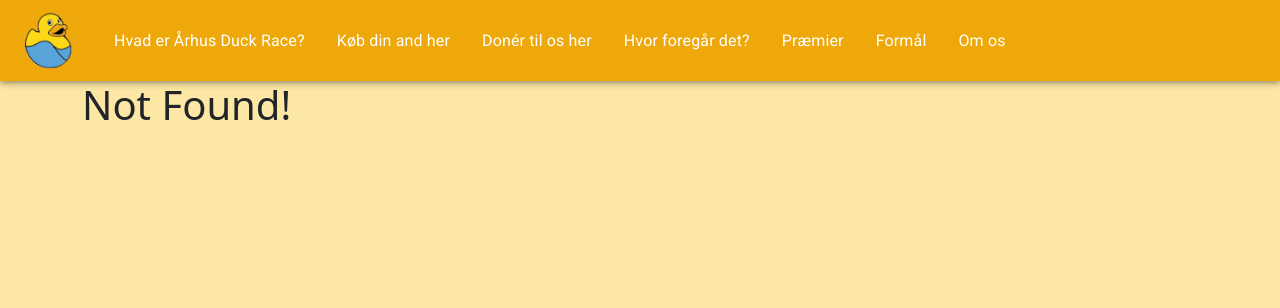
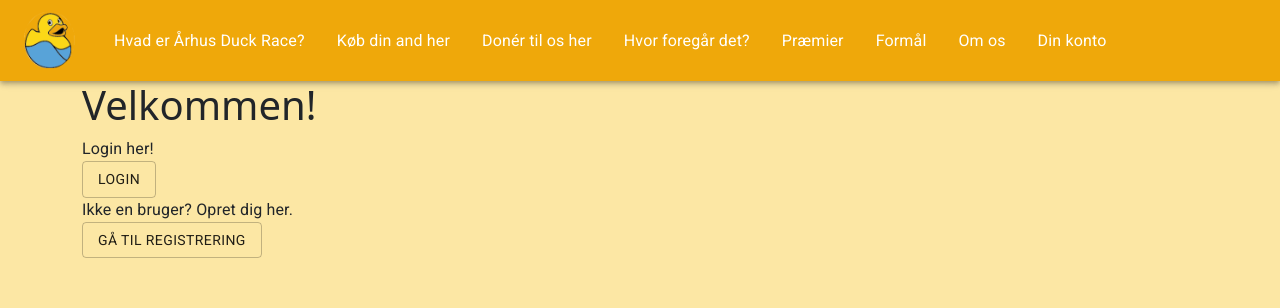
Before and after one commit to ATS-SKP-DataIT/jonas-duckrace, a React (Create React App) app in the folder frontend/: page /skp-projekt-aarhus-duck-race/profile in a window 1280 px wide. Before the commit this address had no page. Shown: the top 308 px of the page. Built offline with nearby package versions, Linux system fonts and the light colour scheme.

Commit message:
Tilføjet profilside

```diff
--- a/frontend/src/App.js
+++ b/frontend/src/App.js
@@ -14,6 +14,7 @@ import { AboutUs } from "./modules/AboutUs/AboutUs"
 import { Donate } from "./modules/Donate/Donate"
 import { LoadingSplash } from './modules/LoadingSplash/LoadingSplash'
 import { Signup } from './modules/userCreation/Signup'
+import { Profile } from './modules/Profilside/profile'
 
 
 function App() {
@@ -30,6 +31,7 @@ function App() {
           <Route exact path="/Donate" component={Donate} />
           <Route exact path="/splash" component={LoadingSplash} />
           <Route exact path="/signup" component={Signup} />
+          <Route exact path="/profile" component={Profile} />
           <Route component={NotFound} />
         </Switch>
       </Layout>
--- a/frontend/src/Layout/UpdatedNav.jsx
+++ b/frontend/src/Layout/UpdatedNav.jsx
@@ -62,6 +62,9 @@ export const Navigation = () => {
           <MenuItem className={classes.menuItem}>
             <Typography className={classes.linkNav} component={Link} to="/aboutus">Om os</Typography>
           </MenuItem>
+          <MenuItem className={classes.menuItem}>
+            <Typography className={classes.linkNav} component={Link} to="/profile">Din konto</Typography>
+          </MenuItem>
 
           <Typography variant="h6" component="div" sx={{ flexGrow: 1 }}>
 
@@ -99,6 +102,7 @@ export const Navigation = () => {
                 <MenuItem style={{backgroundColor: "#FCE7A4"}} component={Link} to="/prizes" onClick={handleClose}>Præmier</MenuItem>
                 <MenuItem style={{backgroundColor: "#FCE7A4"}} component={Link} to="/purpose" onClick={handleClose}>Formål</MenuItem>
                 <MenuItem style={{backgroundColor: "#FCE7A4"}} component={Link} to="/aboutus" onClick={handleClose}>Om os</MenuItem>
+                <MenuItem style={{backgroundColor: "#FCE7A4"}} component={Link} to="/profile" onClick={handleClose}>Din konto</MenuItem>
               </Menu>
             </div>
         </Toolbar>
--- /dev/null
+++ b/frontend/src/modules/Profilside/profile.jsx
@@ -0,0 +1,19 @@
+import React from 'react';
+import { Link } from 'react-router-dom';
+import { Typography, Button } from '@material-ui/core';
+
+export const Profile = () => {
+    return (
+        <div>
+            <h1>Velkommen!</h1>
+            <div>
+            <Typography>Login her!</Typography>
+            <Button variant="outlined">Login</Button>
+            </div>
+            <div>
+                <Typography>Ikke en bruger? Opret dig her.</Typography>
+                <Button component={Link} to="/signup" variant="outlined">Gå til registrering</Button>
+            </div>
+        </div>
+    )
+}
```
Also changed, not shown: frontend/src/modules/Profilside/style.js (added, +10 -0 lines).
